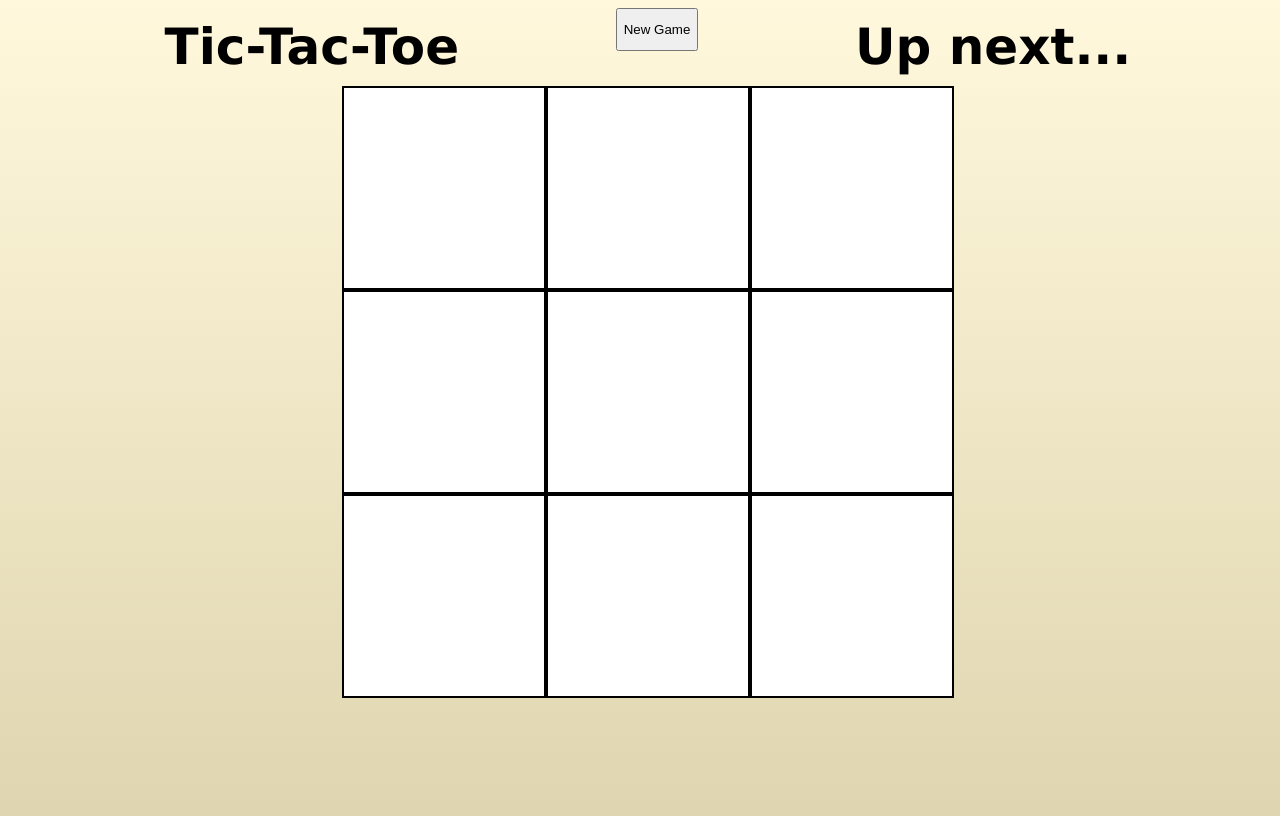
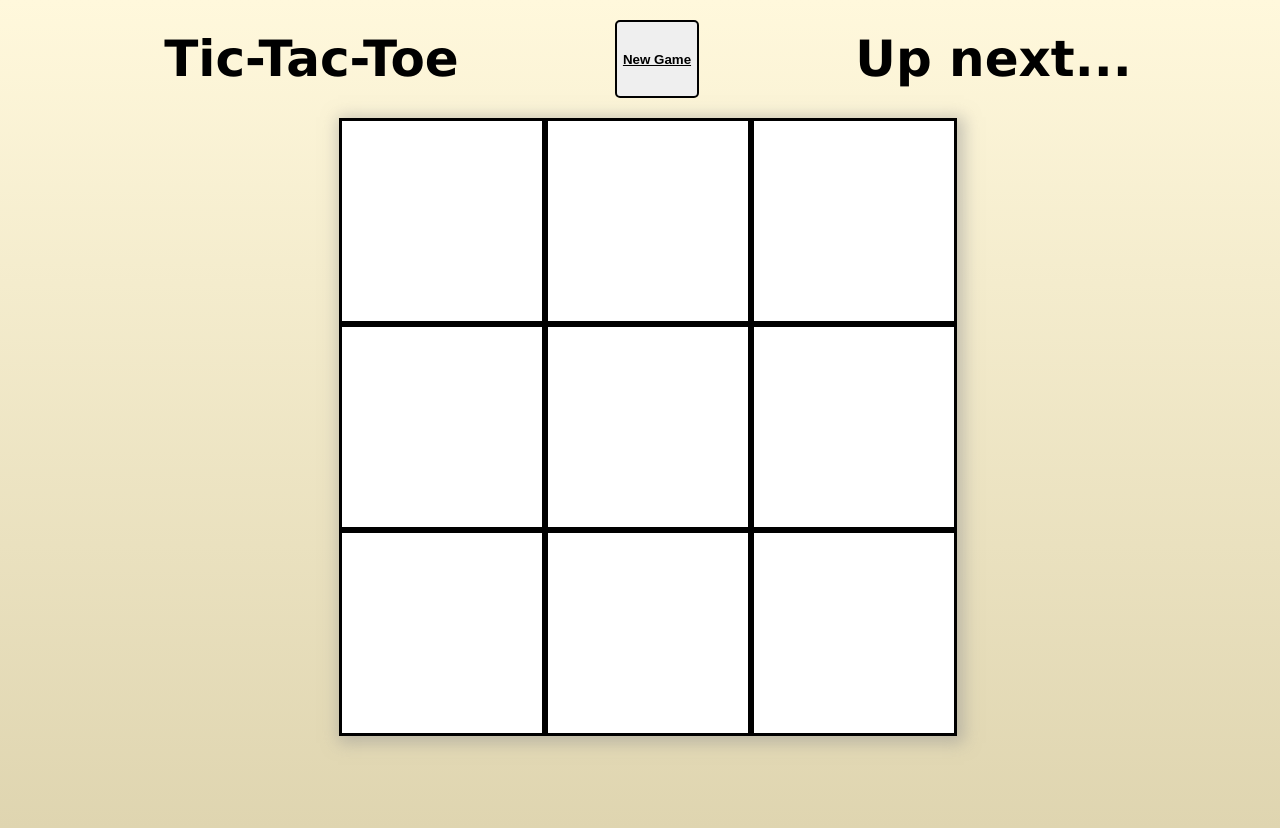
Before and after one commit to tytysam/seir_tic-tac-toe, a plain HTML site: page index.html in a window 1280 px wide. Drawn offline with Linux system fonts and the light colour scheme.

Commit message:
Styled. Working. Time for bed.

```diff
--- a/main.css
+++ b/main.css
@@ -12,6 +12,7 @@ body {
 
 #header {
   display: flex;
+  margin: 20px 0 20px 0;
 }
 
 h1 {
@@ -27,34 +28,36 @@ h2 {
 }
 
 #reset-button {
-  margin: 0 0 35px 0;
-  justify-content: flex-end;
+  border: 2px solid black;
+  border-radius: 5px;
+  text-decoration: underline;
+  font-weight: bold;
+  justify-content: center;
 }
 
 #game-board {
   display: flex;
   flex-wrap: wrap;
-  background-color: maroon;
-  height: 612px;
-  width: 612px;
+  height: 618px;
+  width: 618px;
   margin: 0 auto;
+  box-shadow: 3px 3px 15px 4px rgba(148, 148, 148, 0.5);
 }
 
 .tile {
-  border: 2px solid black;
+  border: 3px solid black;
   height: 200px;
   width: 200px;
   background-color: white;
-  justify-content: center;
 }
 
 .display {
-  display: flex;
+  padding: 0;
 }
 
 #player-move {
-  font-size: 90px;
+  font-size: 120px;
   font-family: Verdana, Geneva, Tahoma, sans-serif;
-  align-items: center;
-  justify-content: center;
+  text-align: center;
+  margin: 0 0 50px 0;
 }
```
